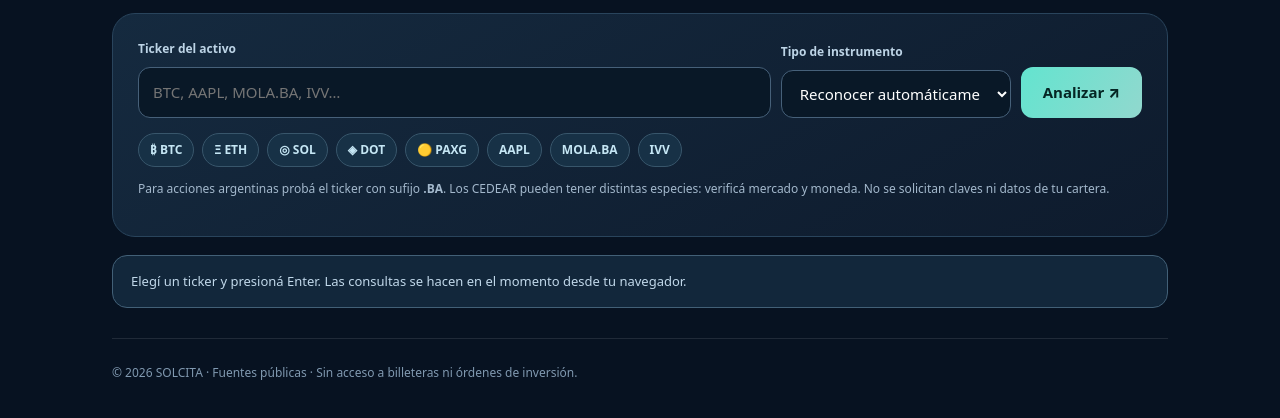
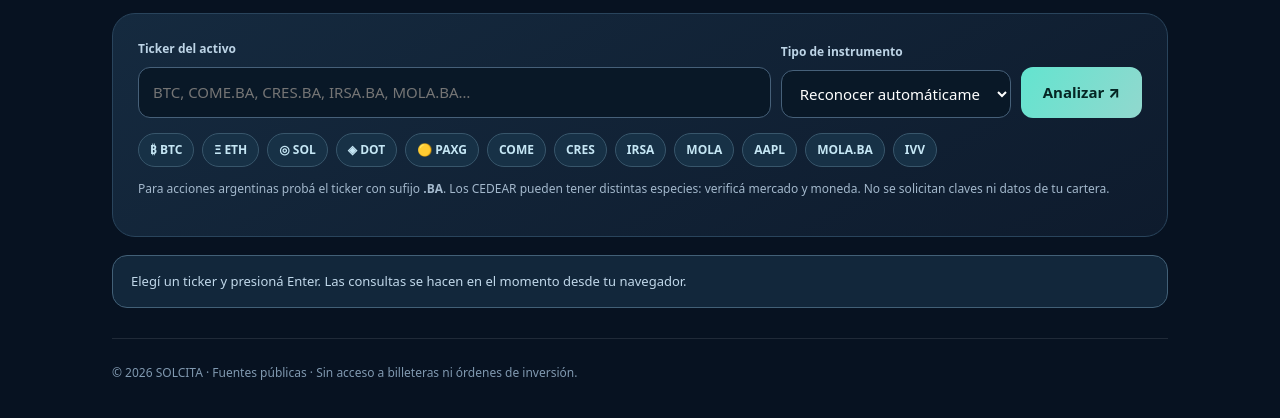
Before and after one commit to hugogonzalez2026/solcita-web, a plain HTML site: page analisis.html in a window 1280 px wide. Shown: the part 386-804 px from the top of the page. Drawn offline with Linux system fonts and the light colour scheme.

Commit message:
Add four BYMA equity research shortcuts without exposing positions

```diff
--- a/analisis.html
+++ b/analisis.html
@@ -59,7 +59,7 @@
       <section class="panel form-panel" aria-label="Consultar activo">
         <form id="asset-form">
           <div class="formline">
-            <div class="field"><label for="ticker">Ticker del activo</label><input id="ticker" name="ticker" maxlength="24" spellcheck="false" autocapitalize="characters" autocomplete="off" placeholder="BTC, AAPL, MOLA.BA, IVV…" required></div>
+            <div class="field"><label for="ticker">Ticker del activo</label><input id="ticker" name="ticker" maxlength="24" spellcheck="false" autocapitalize="characters" autocomplete="off" placeholder="BTC, COME.BA, CRES.BA, IRSA.BA, MOLA.BA…" required></div>
             <div class="field" style="flex:0 1 230px"><label for="asset-type">Tipo de instrumento</label>
               <select id="asset-type" name="tipo"><option value="auto">Reconocer automáticamente</option><option value="crypto">Criptomoneda</option><option value="equity">Acción / ETF / CEDEAR</option></select>
             </div>
@@ -72,6 +72,10 @@
           <button type="button" class="sample" data-symbol="SOL" data-type="crypto">◎ SOL</button>
           <button type="button" class="sample" data-symbol="DOT" data-type="crypto">◈ DOT</button>
           <button type="button" class="sample" data-symbol="PAXG" data-type="crypto">🟡 PAXG</button>
+          <button type="button" class="sample" data-symbol="COME.BA" data-type="equity">COME</button>
+          <button type="button" class="sample" data-symbol="CRES.BA" data-type="equity">CRES</button>
+          <button type="button" class="sample" data-symbol="IRSA.BA" data-type="equity">IRSA</button>
+          <button type="button" class="sample" data-symbol="MOLA.BA" data-type="equity">MOLA</button>
           <button type="button" class="sample" data-symbol="AAPL" data-type="equity">AAPL</button>
           <button type="button" class="sample" data-symbol="MOLA.BA" data-type="equity">MOLA.BA</button>
           <button type="button" class="sample" data-symbol="IVV" data-type="equity">IVV</button>
```
